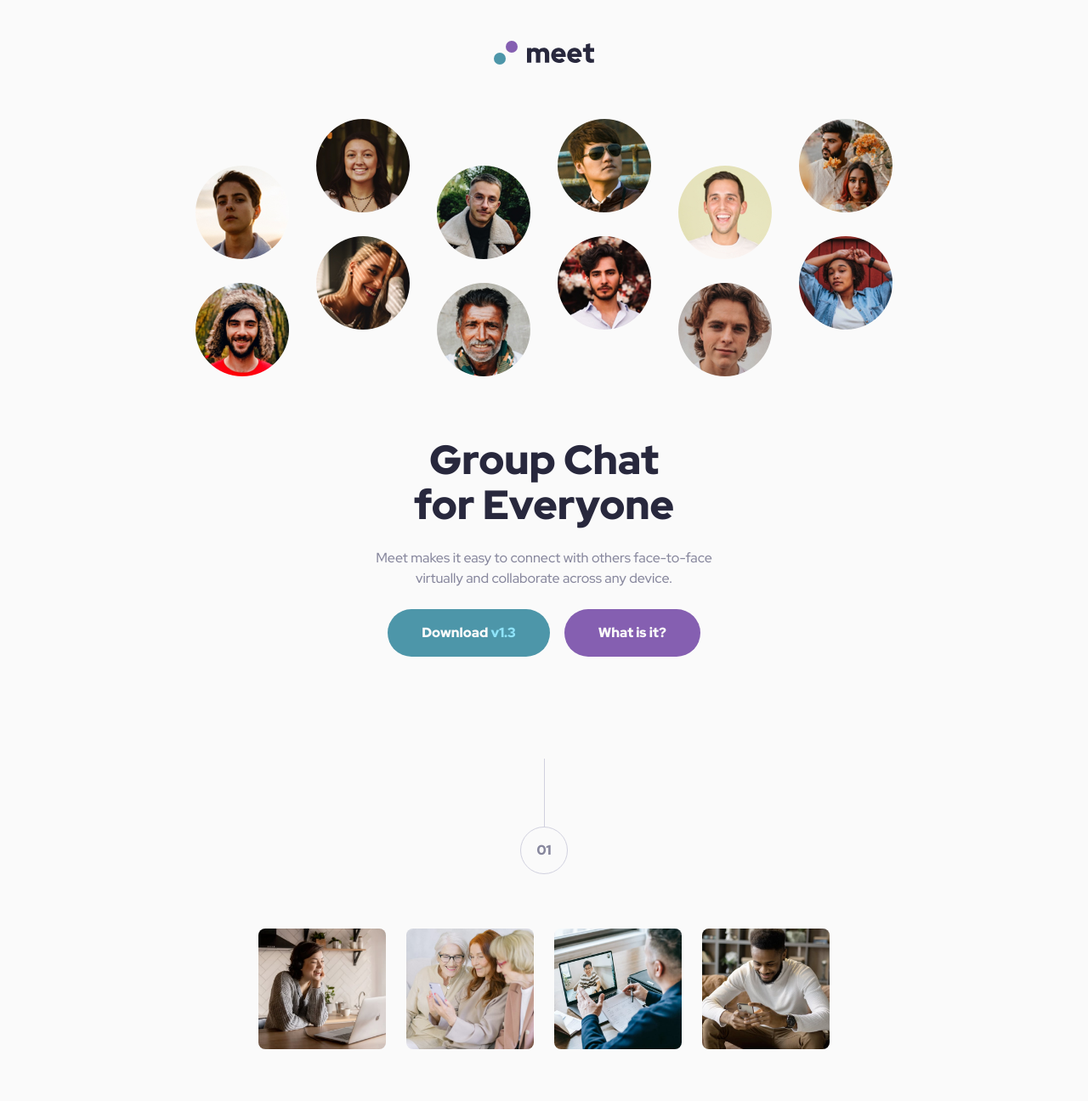
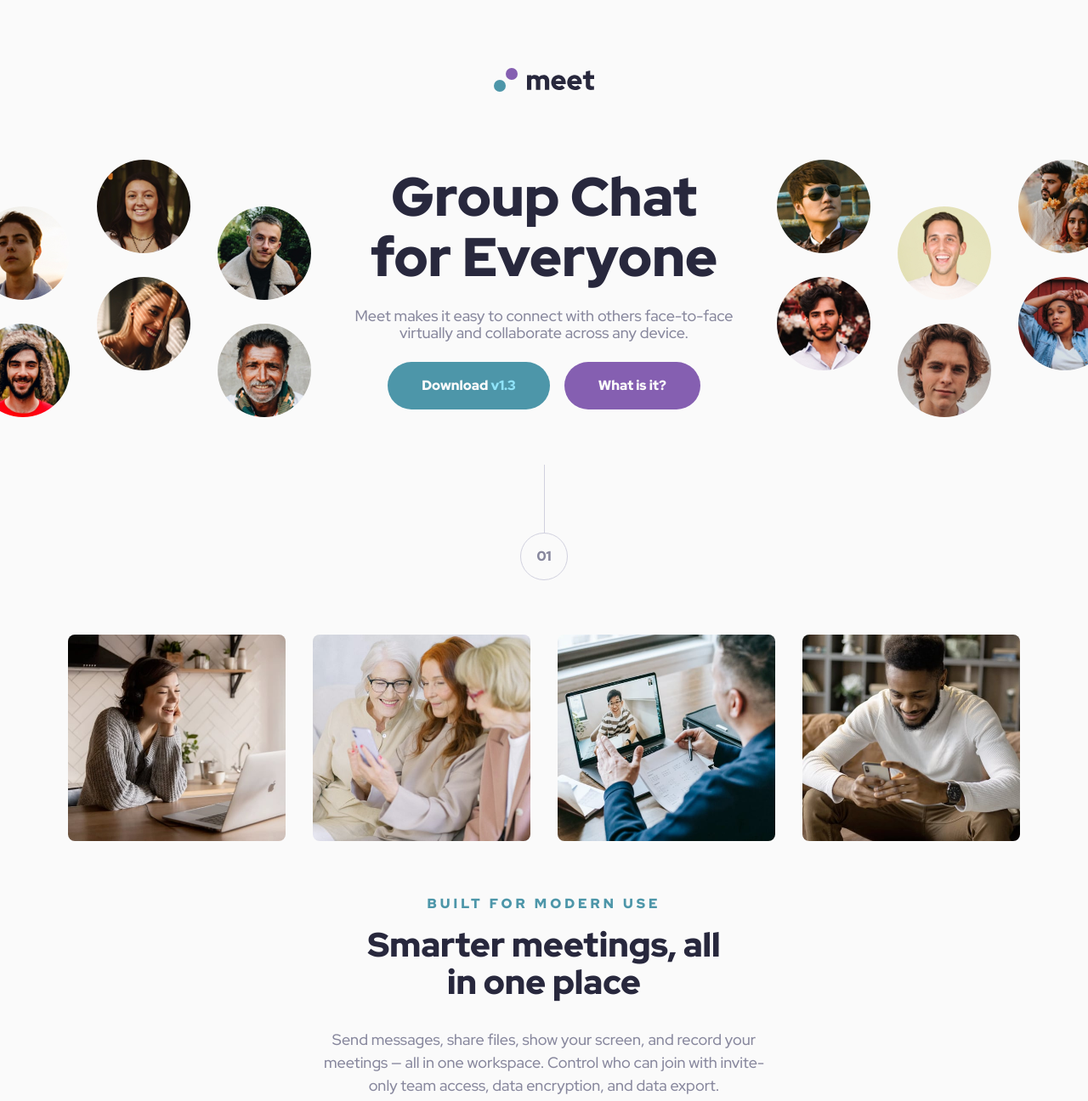
Before and after one commit to petrihcour/meet-landing-page, a plain HTML site: page index.html in a window 1280 px wide. Shown: the top 1296 px of the page at 85% size. Drawn offline with nearby package versions, Linux system fonts and the light colour scheme.

Commit message:
complete half of desktop version

```diff
--- a/index.html
+++ b/index.html
@@ -50,7 +50,7 @@
             // Text Preset 4
             "lg": ["18px", {
               lineHeight: "110%",
-              fontWeight: "700",
+              fontWeight: "500",
             }],
             // Text Preset 4 and 5
             "base": ["16px"]
@@ -72,25 +72,40 @@ Text Preset 4: text-lg
 <body class="font-red-hat-display flex flex-col bg-white">
 
   <div class="flex justify-center items-stretch">
-    <img src="assets/logo.svg" alt="meet logo" class="pt-12 self-stretch" />
+    <img src="assets/logo.svg" alt="meet logo" class="pt-12 lg:pt-20 self-stretch" />
   </div>
 
   <main class="flex flex-col justify-center">
-    <div class="pt-16 overflow-hidden flex justify-center items-stretch pb-12 md:pb-[72px]">
+
+
+    <div class="pt-16 lg:pt-0 overflow-hidden flex justify-center items-stretch pb-12 md:pb-[72px] lg:pb-20">
+
+      <!-- mobile and tablet image -->
       <img src="assets/tablet/image-hero.png" src="avatar icons of different individuals"
-        class="max-w-[433.003px] md:max-w-4xl	 self-stretch" />
+        class="max-w-[433.003px] md:max-w-4xl	self-stretch lg:hidden" />
+
     </div>
 
+    <div class="lg:flex justify-between items-center overflow-hidden">
 
-    <div class="flex justify-center px-8 pb-8 md:pb-16">
+      <!-- desktop image -->
+      <div class="flex hidden lg:block -ml-7">
+        <img src="assets/desktop/image-hero-left.png" alt="avatar images of indivuals" />
+      </div>
+
+      <div class="flex justify-center px-8 pb-8 md:pb-16 lg:pb-0">
+
         <div class="max-w-[305px] md:max-w-md space-y-6">
-        <h1 class="text-slate-900 text-4xl md:text-[48px] text-center">Group Chat <br /> for Everyone</h1>
+          <h1 class="text-slate-900 text-4xl md:text-[48px] lg:text-6xl text-center">Group Chat <br /> for Everyone</h1>
 
-        <p class="text-base font-medium text-slate-600 text-center leading-[1.5rem]">Meet makes it easy to connect with
+          <p class="text-base font-medium lg:text-lg text-slate-600 text-center leading-[1.5rem]">Meet makes it easy to
+            connect
+            with
             others face-to-face virtually and collaborate across any
             device.</p>
           <div class="flex flex-col md:flex-row justify-center items-center gap-y-4 md:gap-[17px]">
-          <button class="rounded-full bg-cyan-600 text-white text-base font-black px-10 py-4 leading-[1.5rem]">Download
+            <button
+              class="rounded-full bg-cyan-600 text-white text-base font-black px-10 py-4 leading-[1.5rem]">Download
               <span class="text-cyan-300">
                 v1.3</span></button>
             <button class="rounded-full bg-purple-600 text-white text-base font-black px-10 py-4 leading-[1.5rem]"> What
@@ -99,8 +114,15 @@ Text Preset 4: text-lg
         </div>
       </div>
 
+      <!-- second desktop image -->
+      <div class="flex hidden lg:block -mr-7">
+        <img src="assets/desktop/image-hero-right.png" src="avatar images of individuals" />
+      </div>
 
-    <div class="flex flex-col justify-center items-center self-center px-8 pt-8 md:pt-14 max-w-[1120px] pb-16">
+    </div>
+
+
+    <div class="flex flex-col justify-center items-center self-center px-8 lg:px-20 pt-8 md:pt-14 max-w-[1120px] lg:max-w-screen-xl pb-16 lg:pb-[72px]">
 
       <div class="flex flex-col divide-y divide-slate-300 h-20 w-px bg-slate-300"> </div>
 
@@ -108,22 +130,22 @@ Text Preset 4: text-lg
         <p class="text-base font-black leading-[1.5rem] text-slate-600 ">01</p>
       </div>
 
-      <div class="grid grid-cols-2 md:grid-cols-4 gap-4 md:gap-6 py-16 md:max-w-2xl">
+      <div class="grid grid-cols-2 md:grid-cols-4 gap-4 md:gap-6 lg:gap-8 py-16 md:max-w-2xl lg:max-w-6xl">
         <img src="assets/desktop/image-woman-in-videocall.jpg" alt="woman in videocall" class="rounded-lg" />
         <img src="assets/desktop/image-women-videochatting.jpg" alt="women videochatting" class="rounded-lg" />
         <img src="assets/desktop/image-men-in-meeting.jpg" alt="men in meeting" class="rounded-lg" />
         <img src="assets/desktop/image-man-texting.jpg" alt="man texting" class="rounded-lg" />
       </div>
 
-      <div class="flex flex-col items-center text-center max-w-[504px]">
-        <p class="text-xs md:text-sm font-black uppercase leading-[1.1rem] tracking-[4px] text-cyan-600 pb-4">Built for
+      <div class="flex flex-col items-center text-center max-w-[504px] lg:max-w-[544px]">
+        <p class="text-xs md:text-sm lg:text-base font-black uppercase leading-[1.1rem] tracking-[4px] text-cyan-600 pb-4">Built for
           modern use
         </p>
 
-        <h2 class="text-4xl text-[32px] md:text-[36px] text-slate-900 pb-8 md:max-w-md">Smarter meetings, all in one
+        <h2 class="text-4xl text-[32px] md:text-[36px] lg:text-4xl text-slate-900 pb-8 md:max-w-md">Smarter meetings, all in one
           place</h2>
 
-        <p class="text-base font-medium text-slate-600 leading-[1.5rem]">Send messages, share files, show
+        <p class="text-base lg:text-lg font-medium text-slate-600 leading-[1.5em] md:leading-[24px] lg:leading-[27px]">Send messages, share files, show
           your screen, and record your meetings — all in one
           workspace. Control who can join with invite-only team access, data encryption, and data export.</p>
       </div>
```
Lines whose indentation alone changed are shown as unchanged.
